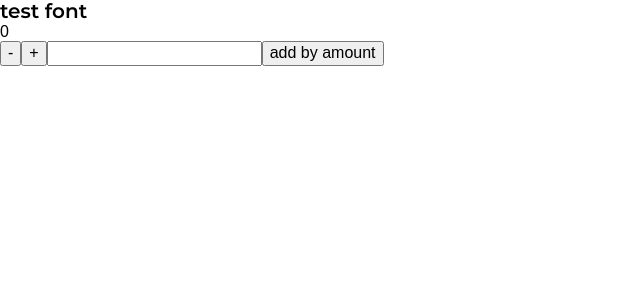
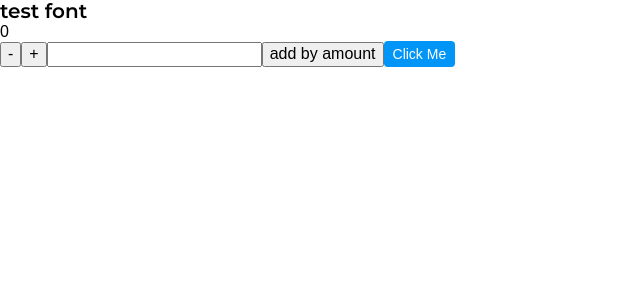
Before and after one commit to detectiveno2/book-sellers, a React (Create React App) app: page / in a window 1280 px wide. Shown: the top 300 px of the page, without its empty margins (0-640 px from the left). Built offline with nearby package versions, Linux system fonts and the light colour scheme; a web font is replaced by a local one.

Commit message:
primary button component

```diff
--- a/src/App.tsx
+++ b/src/App.tsx
@@ -7,6 +7,7 @@ import {
   increment,
   incrementByAmount,
 } from './states/actions/counter.action'
+import PrimaryButton from './components/PrimaryButton/PrimaryButton'
 
 interface IState {
   input: string
@@ -43,6 +44,7 @@ const App: React.FC = () => {
       <button onClick={handleIncrementClick}>+</button>
       <input type='text' name='amount' value={input} onChange={handleChange} />
       <button onClick={handleIncrementByAmountClick}>add by amount</button>
+      <PrimaryButton text='Click Me' handleClick={handleIncrementClick} />
     </div>
   )
 }
--- /dev/null
+++ b/src/components/PrimaryButton/PrimaryButton.scss
@@ -0,0 +1,13 @@
+@import '../../styles/app.scss';
+
+.primary-btn {
+  border: none;
+  border-radius: 4px;
+  background-color: $cl_azure-radiance;
+
+  cursor: pointer;
+  padding: 5px 9px;
+
+  color: $cl_white;
+  font-size: 14px;
+}
--- /dev/null
+++ b/src/components/PrimaryButton/PrimaryButton.tsx
@@ -0,0 +1,22 @@
+import './PrimaryButton.scss'
+
+type HandleClick = () => void
+
+interface IProps {
+  text: string
+  handleClick?: HandleClick
+  className?: string
+}
+
+const PrimaryButton: React.FC<IProps> = ({ text, handleClick, className }) => {
+  return (
+    <button
+      className={`primary-btn ${className ? className : ''}`}
+      onClick={handleClick}
+    >
+      {text}
+    </button>
+  )
+}
+
+export default PrimaryButton
```
